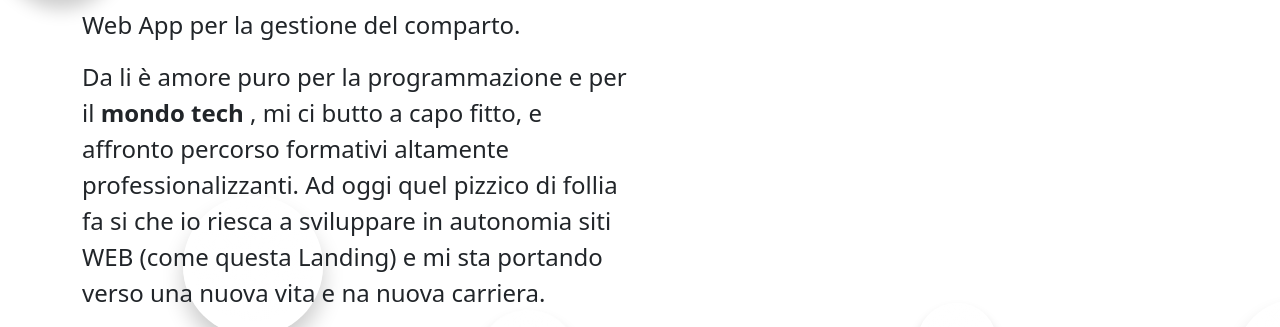
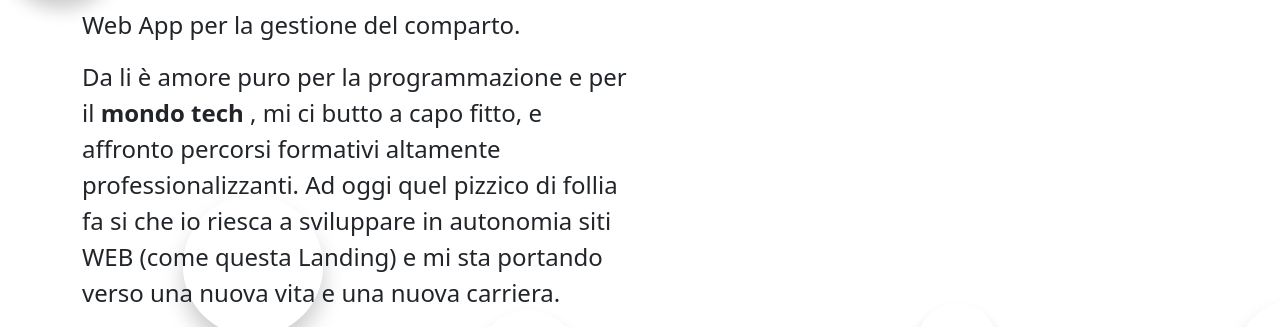
Before and after one commit to RosarioNici/Landing-RN, an Angular app: page /About in a window 1280 px wide. Shown: the part 747-1074 px from the top of the page. Built offline with nearby package versions, Linux system fonts and the light colour scheme.

Commit message:
text-correction

```diff
--- a/src/app/me/me.component.html
+++ b/src/app/me/me.component.html
@@ -14,8 +14,8 @@
         La mia carriera inizia come Tecnologo Alimentare, mi vede fondare un azienda di consulenza e successivamente ideare un idea di Web App
         per la gestione del comparto. </p>
       <p class="fs-4">Da li è amore puro per la programmazione  e per il <b>mondo tech</b> , mi ci butto a capo fitto, e affronto
-        percorso formativi altamente professionalizzanti. Ad oggi quel pizzico di follia fa si che io riesca a sviluppare in autonomia siti WEB
-        (come questa Landing) e mi sta portando verso una nuova vita e na nuova carriera.
+        percorsi formativi altamente professionalizzanti. Ad oggi quel pizzico di follia fa si che io riesca a sviluppare in autonomia siti WEB
+        (come questa Landing) e mi sta portando verso una nuova vita e una nuova carriera.
       </p>
     </div>
   </div>
```
